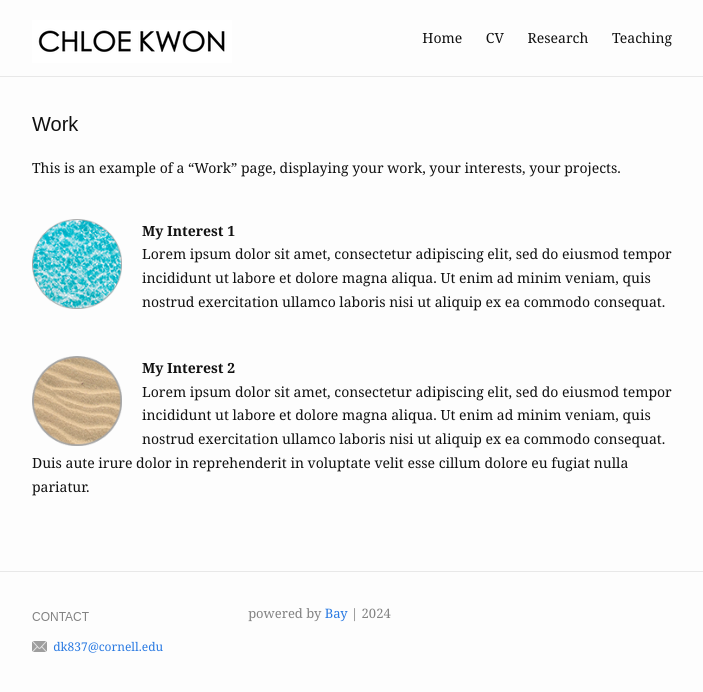
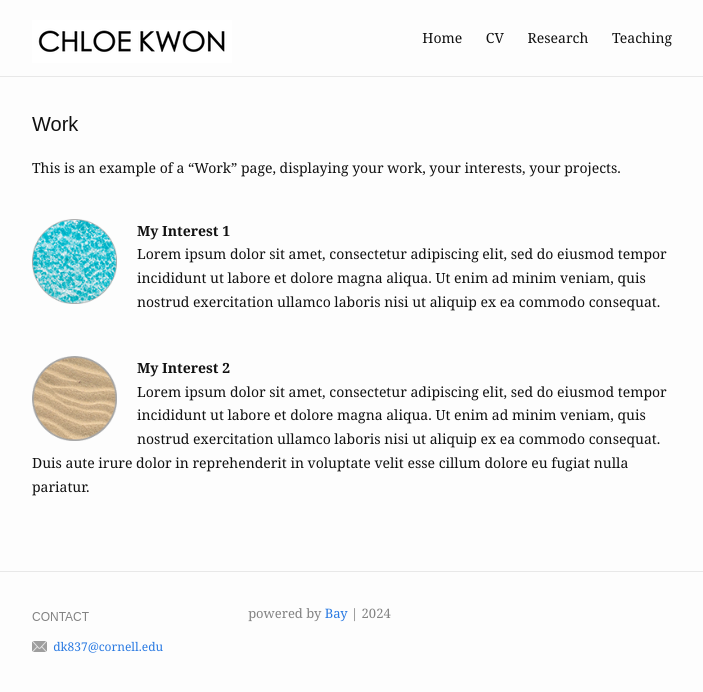
Before and after one commit to chloedkkwon/chloedkkwon.github.io, a Jekyll site: the page built from work.md, in a window 1280 px wide. Shown: the top 692 px of the page, without its empty margins (288-991 px from the left). Built offline with Jekyll 4.4.1, drawn with Linux system fonts in a browser that asks for light colours.

Commit message:
Update _work.scss

```diff
--- a/_sass/_work.scss
+++ b/_sass/_work.scss
@@ -7,6 +7,6 @@
 .work-bubble {
   float: left;
   padding-right: 20px;
-  width: 90px;
-  height: 90px;
+  width: 85px;
+  height: 85px;
 }
```
